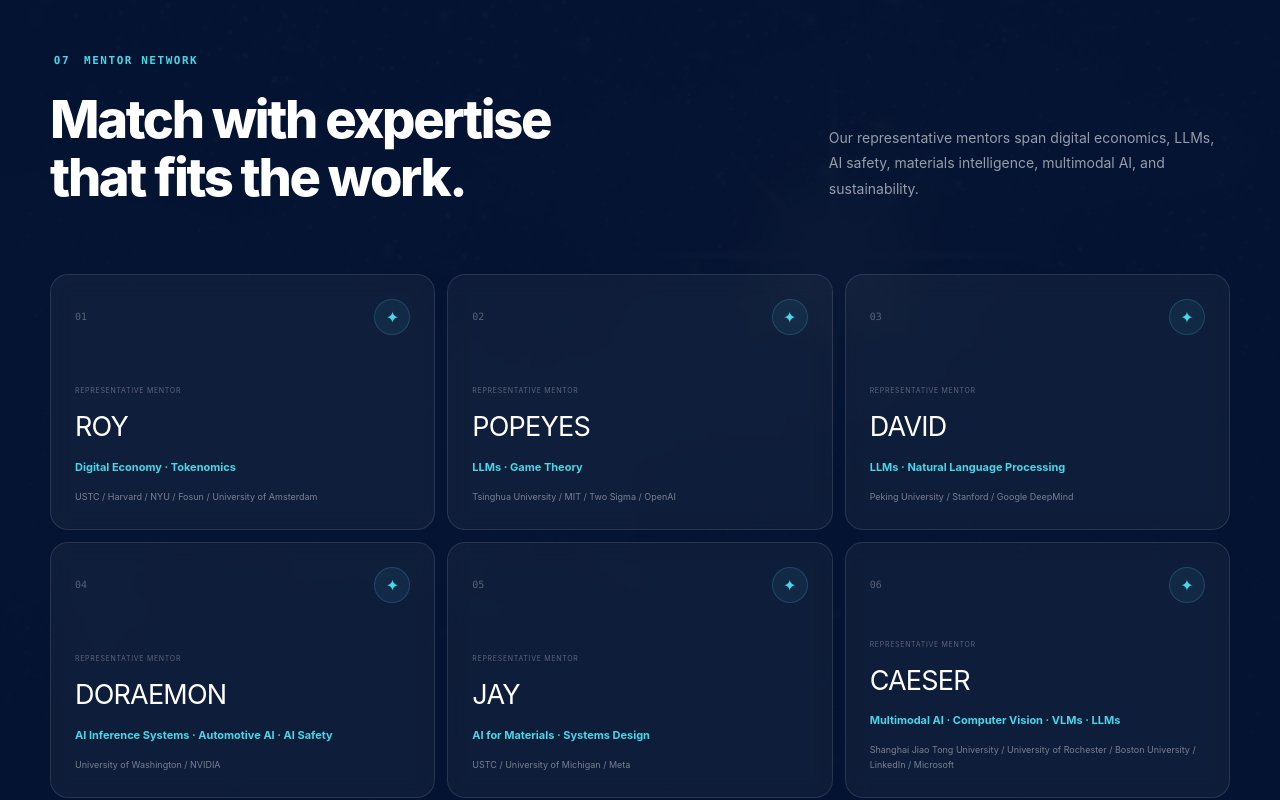
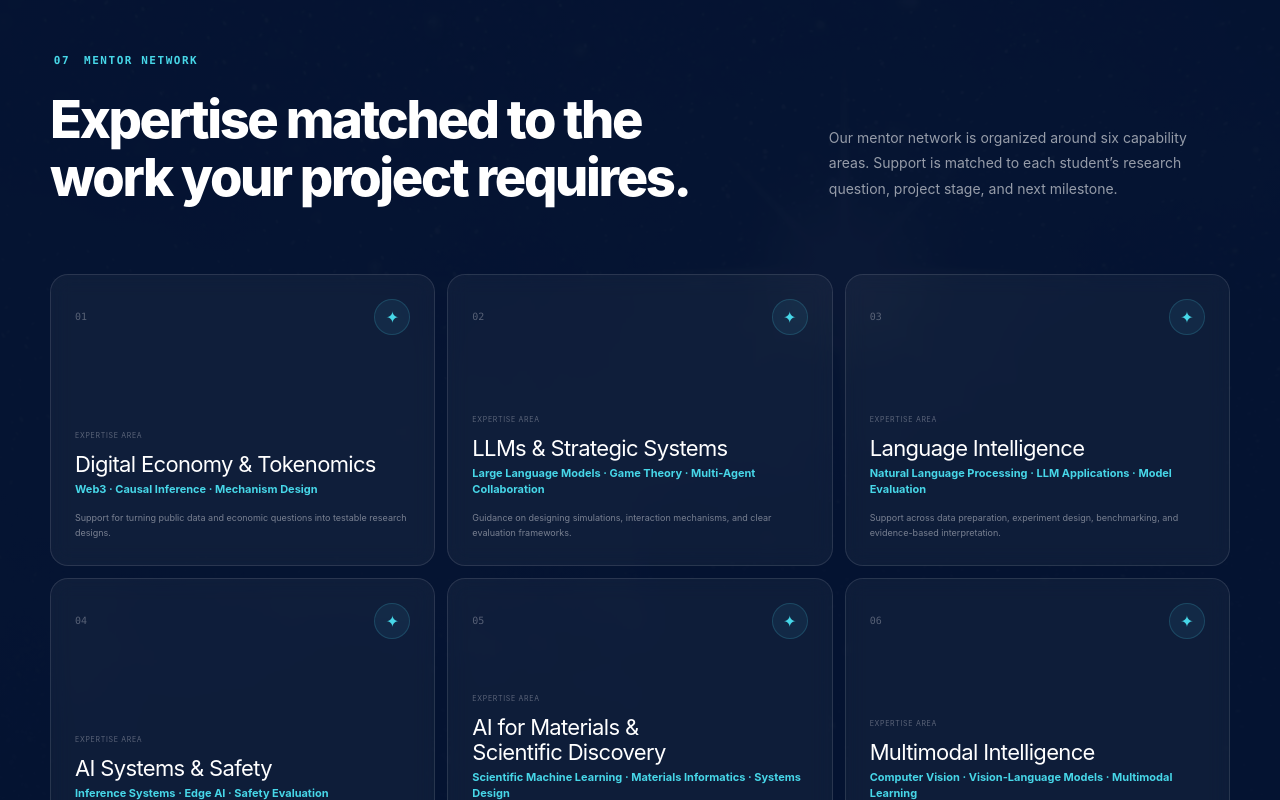
Before and after one commit to rentianrt/northstar-nexus-education, a Next.js app: page / in a window 1280 px wide. Shown: the part 5920-6720 px from the top of the page. Built offline with nearby package versions, Linux system fonts and the light colour scheme.

Commit message:
Anonymize mentor network section

```diff
--- a/app/_components/MarketingPage.tsx
+++ b/app/_components/MarketingPage.tsx
@@ -209,43 +209,43 @@ const copy = {
       ],
     },
     mentors: {
-      heading: "Match with expertise that fits the work.",
-      intro: "Our representative mentors span digital economics, LLMs, AI safety, materials intelligence, multimodal AI, and sustainability.",
+      heading: "Expertise matched to the work your project requires.",
+      intro: "Our mentor network is organized around six capability areas. Support is matched to each student’s research question, project stage, and next milestone.",
       list: [
         {
-          name: "ROY",
-          field: "Digital Economy · Tokenomics",
-          background: "USTC / Harvard / NYU / Fosun / University of Amsterdam",
+          title: "Digital Economy & Tokenomics",
+          field: "Web3 · Causal Inference · Mechanism Design",
+          background: "Support for turning public data and economic questions into testable research designs.",
         },
         {
-          name: "POPEYES",
-          field: "LLMs · Game Theory",
-          background: "Tsinghua University / MIT / Two Sigma / OpenAI",
+          title: "LLMs & Strategic Systems",
+          field: "Large Language Models · Game Theory · Multi-Agent Collaboration",
+          background: "Guidance on designing simulations, interaction mechanisms, and clear evaluation frameworks.",
         },
         {
-          name: "DAVID",
-          field: "LLMs · Natural Language Processing",
-          background: "Peking University / Stanford / Google DeepMind",
+          title: "Language Intelligence",
+          field: "Natural Language Processing · LLM Applications · Model Evaluation",
+          background: "Support across data preparation, experiment design, benchmarking, and evidence-based interpretation.",
         },
         {
-          name: "DORAEMON",
-          field: "AI Inference Systems · Automotive AI · AI Safety",
-          background: "University of Washington / NVIDIA",
+          title: "AI Systems & Safety",
+          field: "Inference Systems · Edge AI · Safety Evaluation",
+          background: "Guidance on balancing performance, efficiency, robustness, and responsible system behavior.",
         },
         {
-          name: "JAY",
-          field: "AI for Materials · Systems Design",
-          background: "USTC / University of Michigan / Meta",
+          title: "AI for Materials & Scientific Discovery",
+          field: "Scientific Machine Learning · Materials Informatics · Systems Design",
+          background: "Support for structuring scientific datasets, building predictive workflows, and planning validation.",
         },
         {
-          name: "CAESER",
-          field: "Multimodal AI · Computer Vision · VLMs · LLMs",
-          background: "Shanghai Jiao Tong University / University of Rochester / Boston University / LinkedIn / Microsoft",
+          title: "Multimodal Intelligence",
+          field: "Computer Vision · Vision-Language Models · Multimodal Learning",
+          background: "Guidance on combining text, image, and structured data into measurable research projects.",
         },
       ],
-      cardLabel: "REPRESENTATIVE MENTOR",
+      cardLabel: "EXPERTISE AREA",
       disclaimer:
-        "The institutions listed above reflect individual mentors’ educational or professional backgrounds only. They do not indicate any partnership, authorization, recommendation, or endorsement of Northstar Nexus Education. Mentor availability is subject to fit and scheduling.",
+        "These profiles represent capability areas rather than individual biographies. Matching depends on project needs, mentor availability, and the scope of support required.",
     },
     outputs: {
       heading: "Leave with work you can keep building on.",
@@ -448,18 +448,18 @@ const copy = {
       ],
     },
     mentors: {
-      heading: "让匹配，落到具体领域",
-      intro: "代表导师覆盖数字经济、LLM、AI 安全、材料智能、多模态与可持续等方向。",
+      heading: "围绕项目所需能力，匹配合适的专业支持",
+      intro: "我们的导师网络按六类专业能力组织，并根据学生的研究问题、项目阶段与下一里程碑进行匹配。",
       list: [
-        { name: "ROY", field: "数字经济 · Tokenomics", background: "中科大 / Harvard / NYU / 复星 / University of Amsterdam" },
-        { name: "POPEYES", field: "LLM · 博弈论", background: "清华 / MIT / Two Sigma / OpenAI" },
-        { name: "DAVID", field: "LLM · NLP", background: "北大 / Stanford / Google DeepMind" },
-        { name: "DORAEMON", field: "推理系统 · 汽车 AI · AI 安全", background: "University of Washington / NVIDIA" },
-        { name: "JAY", field: "AI for Materials · 系统设计", background: "中科大 / University of Michigan / Meta" },
-        { name: "CAESER", field: "多模态 · CV · VLM · LLM", background: "上海交大 / Rochester / Boston University / LinkedIn / Microsoft" },
+        { title: "数字经济与代币经济", field: "Web3 · 因果推断 · 机制设计", background: "支持将公开数据与经济问题转化为可检验的研究设计。" },
+        { title: "大语言模型与策略系统", field: "大语言模型 · 博弈论 · 多智能体协作", background: "支持设计仿真实验、交互机制与清晰的评估框架。" },
+        { title: "语言智能", field: "自然语言处理 · 大模型应用 · 模型评估", background: "覆盖数据准备、实验设计、基准测试与基于证据的结果解读。" },
+        { title: "AI 系统与安全", field: "推理系统 · 边缘 AI · 安全评估", background: "支持在性能、效率、稳健性与负责任的系统行为之间建立平衡。" },
+        { title: "AI 材料与科学发现", field: "科学机器学习 · 材料信息学 · 系统设计", background: "支持科学数据结构化、预测流程构建与验证方案设计。" },
+        { title: "多模态智能", field: "计算机视觉 · 视觉语言模型 · 多模态学习", background: "支持将文本、图像与结构化数据整合为可衡量的研究项目。" },
       ],
-      cardLabel: "REPRESENTATIVE MENTOR",
-      disclaimer: "上述机构仅表示导师个人学习或任职经历，不代表相关机构与北辰智汇存在合作、授权、推荐或背书关系；实际导师以目标适配与档期为准。",
+      cardLabel: "专业方向",
+      disclaimer: "以上内容展示的是专业能力方向，而非个人履历。实际匹配将根据项目需求、导师档期与所需支持范围综合确定。",
     },
     outputs: {
       heading: "最终带走的，是能继续使用的成果资产",
@@ -854,17 +854,17 @@ export default function MarketingPage({ locale }: MarketingPageProps) {
             </div>
 
             <div className="mentor-grid">
-              {t.mentors.list.map((mentor, index) => (
-                <article className="mentor-card" key={mentor.name}>
+              {t.mentors.list.map((area, index) => (
+                <article className="mentor-card" key={area.title}>
                   <div className="mentor-avatar" aria-hidden="true">
                     <span>{String(index + 1).padStart(2, "0")}</span>
                     <i>✦</i>
                   </div>
                   <div className="mentor-copy">
                     <small>{t.mentors.cardLabel}</small>
-                    <h3>{mentor.name}</h3>
-                    <strong>{mentor.field}</strong>
-                    <p>{mentor.background}</p>
+                    <h3>{area.title}</h3>
+                    <strong>{area.field}</strong>
+                    <p>{area.background}</p>
                   </div>
                 </article>
               ))}
--- a/app/globals.css
+++ b/app/globals.css
@@ -1739,12 +1739,15 @@ select {
 .mentor-copy h3 {
   margin: 8px 0 5px;
   font-size: 27px;
+  line-height: 1.15;
   letter-spacing: -0.03em;
 }
 
 .mentor-copy strong {
+  display: block;
   color: var(--cyan);
   font-size: 11px;
+  line-height: 1.45;
 }
 
 .mentor-copy p {
@@ -1763,6 +1766,15 @@ select {
   font-size: 9px;
   line-height: 1.7;
   text-align: right;
+}
+
+.locale-en .mentor-card {
+  min-height: 292px;
+}
+
+.locale-en .mentor-copy h3 {
+  font-size: 22px;
+  text-wrap: balance;
 }
 
 .outputs-section {
```
Also changed, not shown: 1 other file (tests, documents, lock files or other folders).
